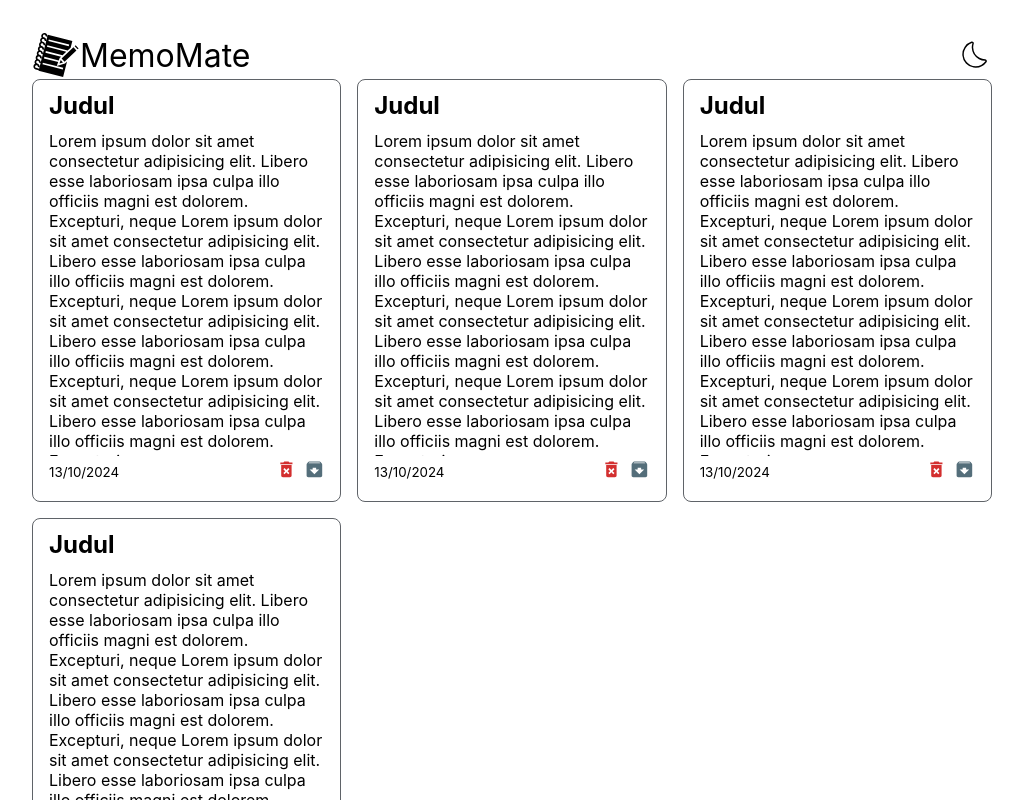
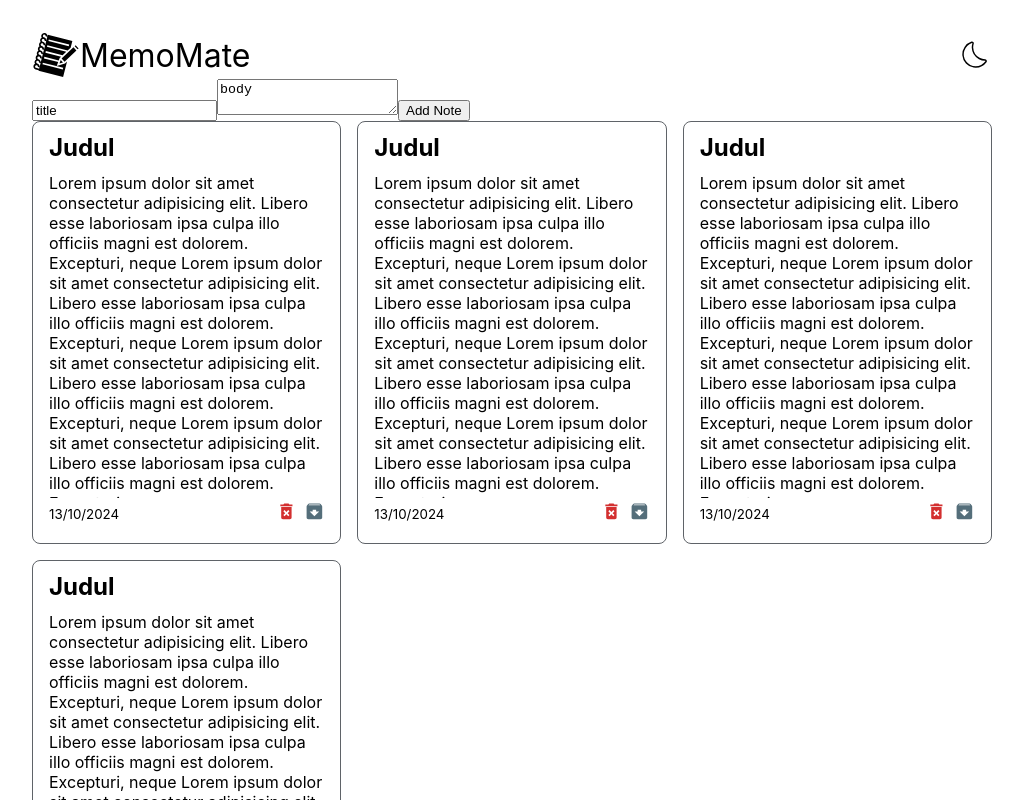
Before and after one commit to bando9/memomate, a React (Create React App) app: page / in a window 1280 px wide. Shown: the top 800 px of the page, without its empty margins (128-1151 px from the left). Built offline with nearby package versions, Linux system fonts and the light colour scheme.

Commit message:
(wip) feat: start implementing NoteForm component for adding notes

```diff
--- a/src/App.js
+++ b/src/App.js
@@ -1,10 +1,12 @@
 import Header from "./components/Header.js";
+import NoteForm from "./components/NoteForm.js";
 import NoteList from "./components/NoteList.js";
 
 function App() {
   return (
     <div className="container">
       <Header />
+      <NoteForm />
       <NoteList />
     </div>
   );
--- /dev/null
+++ b/src/components/NoteForm.js
@@ -0,0 +1,49 @@
+import React, { useState } from "react";
+
+const NoteForm = () => {
+  const [title, setTitle] = useState("");
+  const [body, setBody] = useState("");
+
+  const handleSubmit = (e) => {
+    e.preventDefault();
+
+    if (!title.trim() || !body.trim()) {
+      alert("Title and Body");
+      return;
+    }
+
+    const newNote = {
+      id: Date.now(),
+      title,
+      body,
+      archived: false,
+      createdAt: new Date().toISOString(),
+    };
+
+    onAddNote(newNote);
+
+    setTitle("");
+    setBody("");
+  };
+
+  return (
+    <form className="note-form">
+      <input
+        id="title"
+        type="text"
+        value="title"
+        placeholder="Judul"
+        required
+      />
+      <textarea
+        id="body"
+        value="body"
+        placeholder="Buat catatan..."
+        required
+      ></textarea>
+      <button type="submit">Add Note</button>
+    </form>
+  );
+};
+
+export default NoteForm;
```
